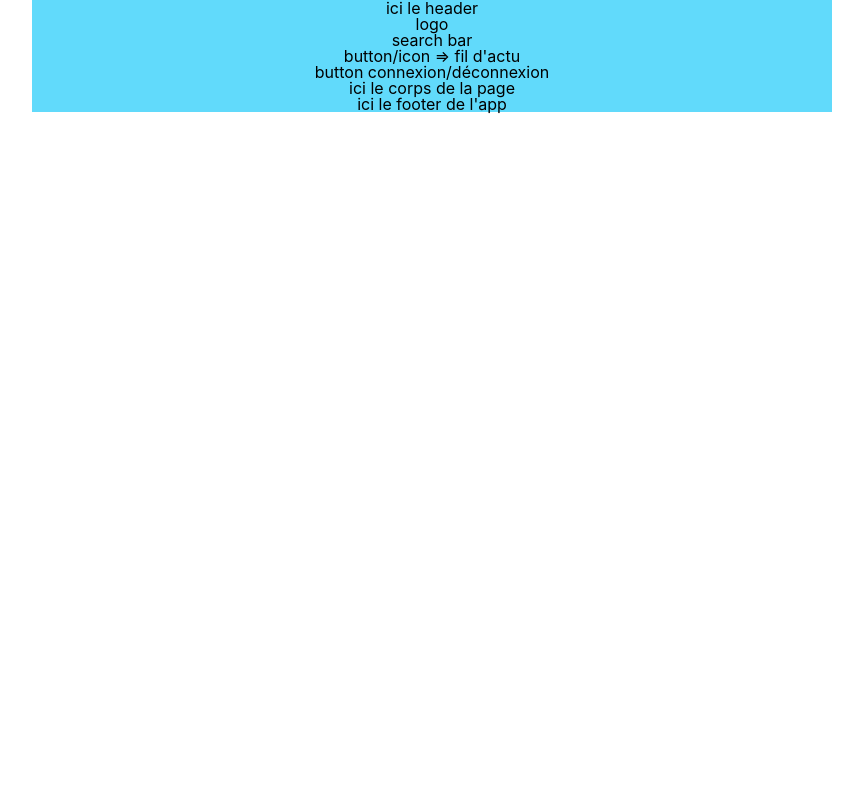
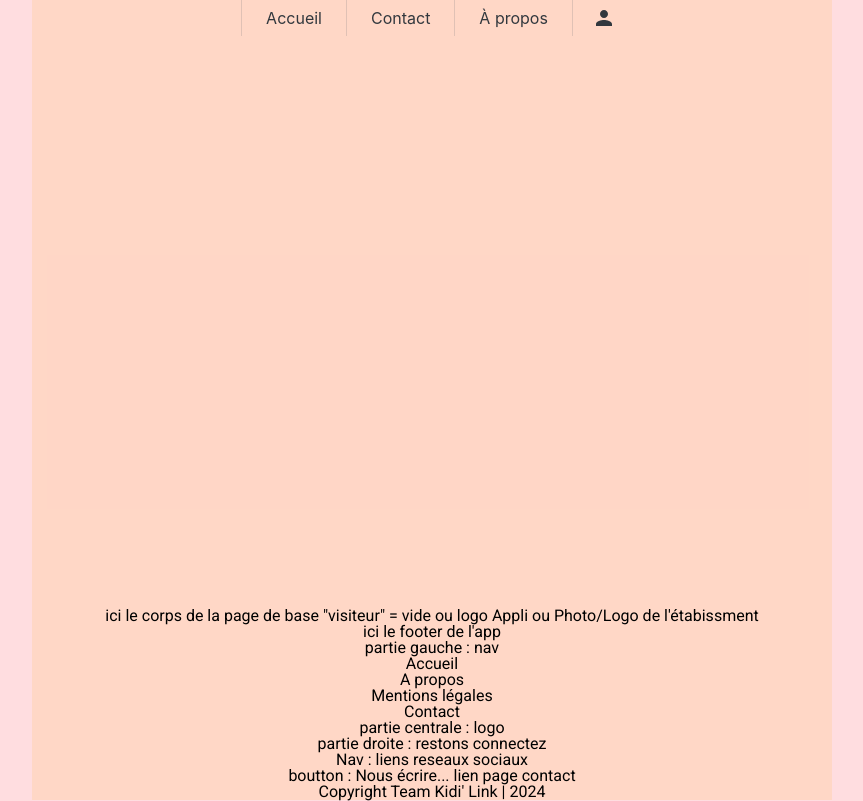
Before and after one commit to REVERTEElodie/KidilinkFront, a React (Vite) app: page / in a window 1280 px wide. Shown: the whole page, without its empty margins (208-1071 px from the left). Built offline with nearby package versions, Linux system fonts and the light colour scheme.

Commit message:
En cours squelette, instalation react boostrap et désinstallation @mui

```diff
--- a/src/components/App/App.jsx
+++ b/src/components/App/App.jsx
@@ -1,19 +1,17 @@
 import logo from '../../assets/kidiLink_logo_without_title.png';
+
+import AppHeader from '../AppHeader/AppHeader';
+import MainContainer from '../MainContainer/MainContainer';
+import AppFooter from '../AppFooter/AppFooter';
 
 import './App.scss';
 
 function App() {
   return (
     <div className="App">
-      <header className="header">
-        ici le header
-        <div>logo</div>
-        <div>search bar</div>
-        <div>button/icon => fil d'actu</div>
-        <div>button connexion/déconnexion</div>
-      </header>
-      <main>ici le corps de la page</main>
-      <footer>ici le footer de l'app</footer>
+      <AppHeader />
+      <MainContainer />
+      <AppFooter />
     </div>
   );
 }
--- a/src/components/App/App.scss
+++ b/src/components/App/App.scss
@@ -2,7 +2,12 @@
 	text-align: center;
 	width: 800px;
 	margin: auto;
-	background-color: #61dafb;
+	display: flex;
+	flex-direction: column;
+	justify-content: space-between;
+	align-items: center;
+	min-height: 100vh;
+	background-color: rgba(255, 197, 137,0.3);
 
 	&-logo {
 		height: 40vmin;
@@ -13,10 +18,10 @@
 		}
 	}
 
-	&-header {
+	&-Header {
 		background-color: #282c34;
 		display: flex;
-		flex-direction: column;
+		flex-direction: row;
 		align-items: center;
 		justify-content: center;
 		font-size: calc(10px + 2vmin);
--- /dev/null
+++ b/src/components/AppFooter/AppFooter.jsx
@@ -0,0 +1,31 @@
+import logo from '../../assets/kidiLink_logo_without_title.png';
+
+import './AppFooter.scss';
+
+const AppFooter = () => {
+  return (
+    <footer>
+      ici le footer de l'app
+      <div>
+        partie gauche : nav
+        <nav>
+          <ul>
+            <li>Accueil</li>
+            <li>A propos</li>
+            <li>Mentions légales</li>
+            <li>Contact</li>
+          </ul>
+        </nav>
+      </div>
+      <div>partie centrale : logo</div>
+      <div>
+        partie droite : restons connectez
+        <div>Nav : liens reseaux sociaux</div>
+        <div>boutton : Nous écrire... lien page contact</div>
+      </div>
+      Copyright Team Kidi' Link | 2024
+    </footer>
+  );
+};
+
+export default AppFooter;
--- /dev/null
+++ b/src/components/AppHeader/AppHeader.jsx
@@ -0,0 +1,72 @@
+import Box from '@mui/joy/Box';
+import List from '@mui/joy/List';
+import ListDivider from '@mui/joy/ListDivider';
+import ListItem from '@mui/joy/ListItem';
+import ListItemButton from '@mui/joy/ListItemButton';
+import Home from '@mui/icons-material/Home';
+import Person from '@mui/icons-material/Person';
+import SearchIcon from '@mui/icons-material/Search';
+import Grid from '@mui/joy/Grid';
+
+import logo from '../../assets/kidiLink_logo_without_title.png';
+
+import './AppHeader.scss';
+
+const AppHeader = () => {
+  return (
+
+    <Box component="nav" aria-label="My site" sx={{ flexGrow: 1 }}>
+      <List
+        role="menubar"
+        orientation="horizontal"
+        sx={{
+          '--List-gap': '5px',
+        }}
+      >
+        <ListDivider />
+        <ListItem role="none">
+          <ListItemButton role="menuitem" component="a" href="#horizontal-list">
+            Accueil
+          </ListItemButton>
+        </ListItem>
+        <ListDivider />
+        <ListItem role="none">
+          <ListItemButton role="menuitem" component="a" href="#horizontal-list">
+            Contact
+          </ListItemButton>
+        </ListItem>
+        <ListDivider />
+        <ListItem role="none">
+          <ListItemButton role="menuitem" component="a" href="#horizontal-list">
+            À propos
+          </ListItemButton>
+        </ListItem>
+        <ListDivider />
+        <ListItem role="none" sx={{ marginInlineStart: 'auto' }}>
+          <ListItemButton
+            role="menuitem"
+            component="a"
+            href="#horizontal-list"
+            aria-label="Profile"
+          >
+            <Person />
+          </ListItemButton>
+        </ListItem>
+      </List>
+    </Box>
+  );
+};
+
+export default AppHeader;
+
+/*
+
+    <header className="Header">
+      <div>logo</div>
+      <div>search bar</div>
+      <div>button/icon => fil d'actu</div>
+      <div>button connexion/déconnexion</div>
+    </header>
+    */
+
+/*<*/
--- /dev/null
+++ b/src/components/AppHeader/AppHeader.scss
@@ -0,0 +1,8 @@
+
+.AppLogoHeader {
+  height: 80px;
+}
+
+.Appnav {
+  color: blueviolet
+}
--- /dev/null
+++ b/src/components/MainContainer/MainContainer.jsx
@@ -0,0 +1,12 @@
+import './MainContainer.scss';
+
+const MainContainer = () => {
+  return (
+    <main>
+      ici le corps de la page de base "visiteur" = vide ou logo Appli ou
+      Photo/Logo de l'étabissment
+    </main>
+  );
+};
+
+export default MainContainer;
--- a/src/styles/index.scss
+++ b/src/styles/index.scss
@@ -3,11 +3,10 @@
 
 body {
 	margin: 0;
-	font-family: -apple-system, BlinkMacSystemFont, 'Segoe UI', 'Roboto', 'Oxygen',
-		'Ubuntu', 'Cantarell', 'Fira Sans', 'Droid Sans', 'Helvetica Neue',
-		sans-serif;
+	font-family: 'Roboto', sans-serif;
 	-webkit-font-smoothing: antialiased;
 	-moz-osx-font-smoothing: grayscale;
+	background-color: rgba(255, 144, 155,0.3);
 }
 
 code {
```
Also changed, not shown: package.json (+2 -6 lines), src/components/AppFooter/AppFooter.scss (added), src/components/MainContainer/MainContainer.scss (added), 1 other file (tests, documents, lock files or other folders).
